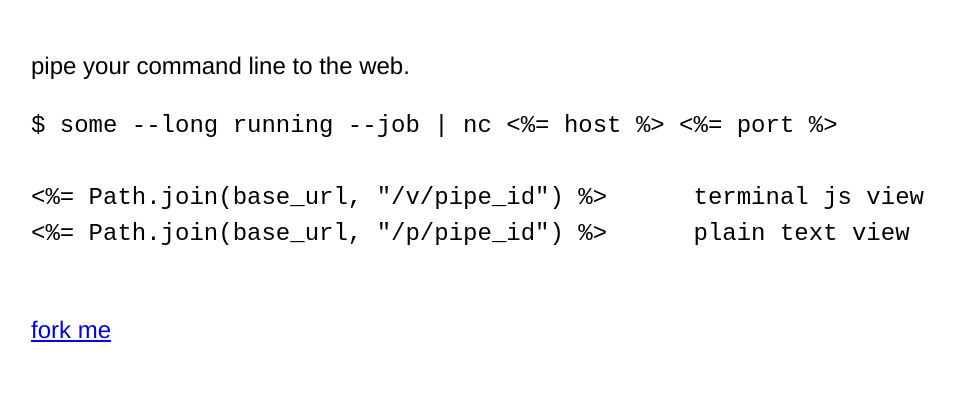
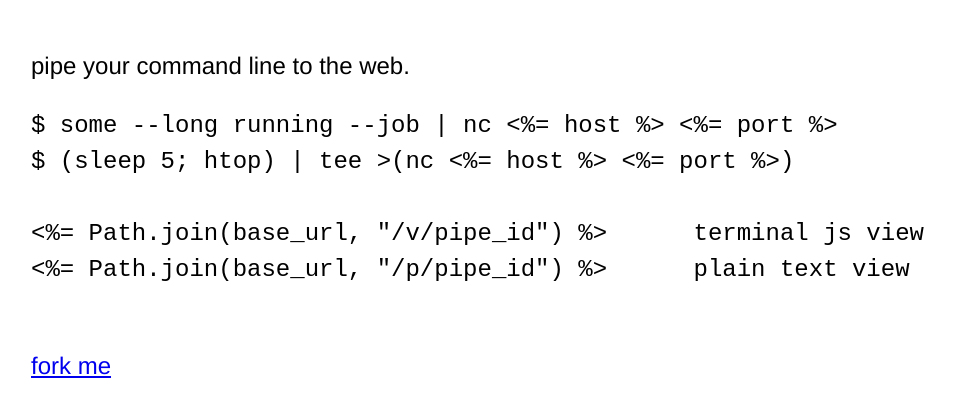
Before and after one commit to erik/hermit, a plain HTML site: page web/index.html in a window 1280 px wide. Shown: the whole page, without its empty margins (159-1114 px from the left). Drawn offline with Linux system fonts and the light colour scheme.

Commit message:
Add example of ncurses use

```diff
--- a/web/index.html
+++ b/web/index.html
@@ -9,6 +9,7 @@
     <p>pipe your command line to the web.</p>
     <pre>
 $ some --long running --job | nc <%= host %> <%= port %>
+$ (sleep 5; htop) | tee &gt;(nc <%= host %> <%= port %>)
 
 <%= Path.join(base_url, "/v/pipe_id") %>      terminal js view
 <%= Path.join(base_url, "/p/pipe_id") %>      plain text view
```
